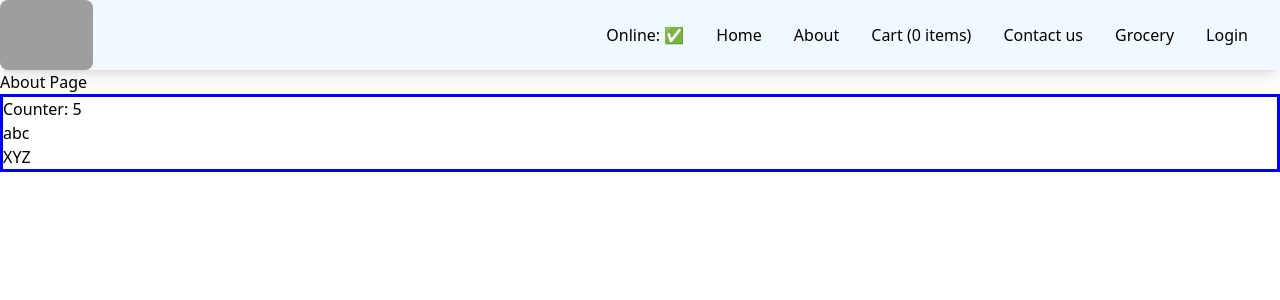
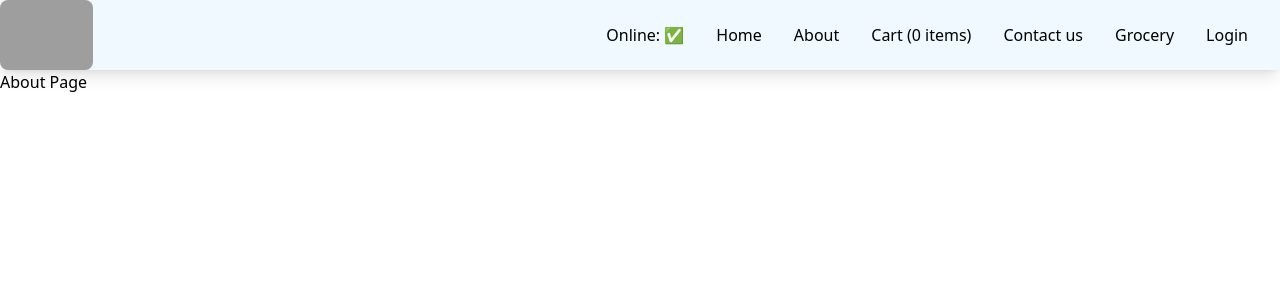
Before and after one commit to wttc-nitr/Swiggy-clone, a React (Vite) app: page /about in a window 1280 px wide. Shown: the top 300 px of the page. Built offline with nearby package versions, Linux system fonts and the light colour scheme; grey boxes are pictures that could not be loaded.

Commit message:
remove User & useCounter

```diff
--- a/src/components/About.tsx
+++ b/src/components/About.tsx
@@ -1,10 +1,8 @@
-import User from "./User";
-
 const About = () => {
   return (
     <div>
       <h2>About Page</h2>
-      <User name={"abc"} location={"XYZ"} />
+      {/* <User name={"abc"} location={"XYZ"} /> */}
     </div>
   );
 };
--- a/src/components/User.tsx
+++ /dev/null
@@ -1,15 +0,0 @@
-import useCounter from "../utils/useCounter";
-
-const User = (props: { name: string; location: string }) => {
-  const counter = useCounter();
-
-  return (
-    <div style={{ border: "3px solid blue" }}>
-      <h2>Counter: {counter}</h2>
-      <h3>{props.name}</h3>
-      <h3>{props.location}</h3>
-    </div>
-  );
-};
-
-export default User;
--- a/src/utils/useCounter.ts
+++ /dev/null
@@ -1,20 +0,0 @@
-import { useState, useEffect } from 'react';
-
-const useCounter = () => {
-  const [count, setCount] = useState(0);
-
-  useEffect(() => {
-    const timer = setInterval(() => {
-      setCount(x => x+1);
-    }, 1000);
-
-    return () => {
-      console.log('unmounted');
-      clearInterval(timer);
-    }
-  }, []);
-
-  return count;
-}
-
-export default useCounter;
```
